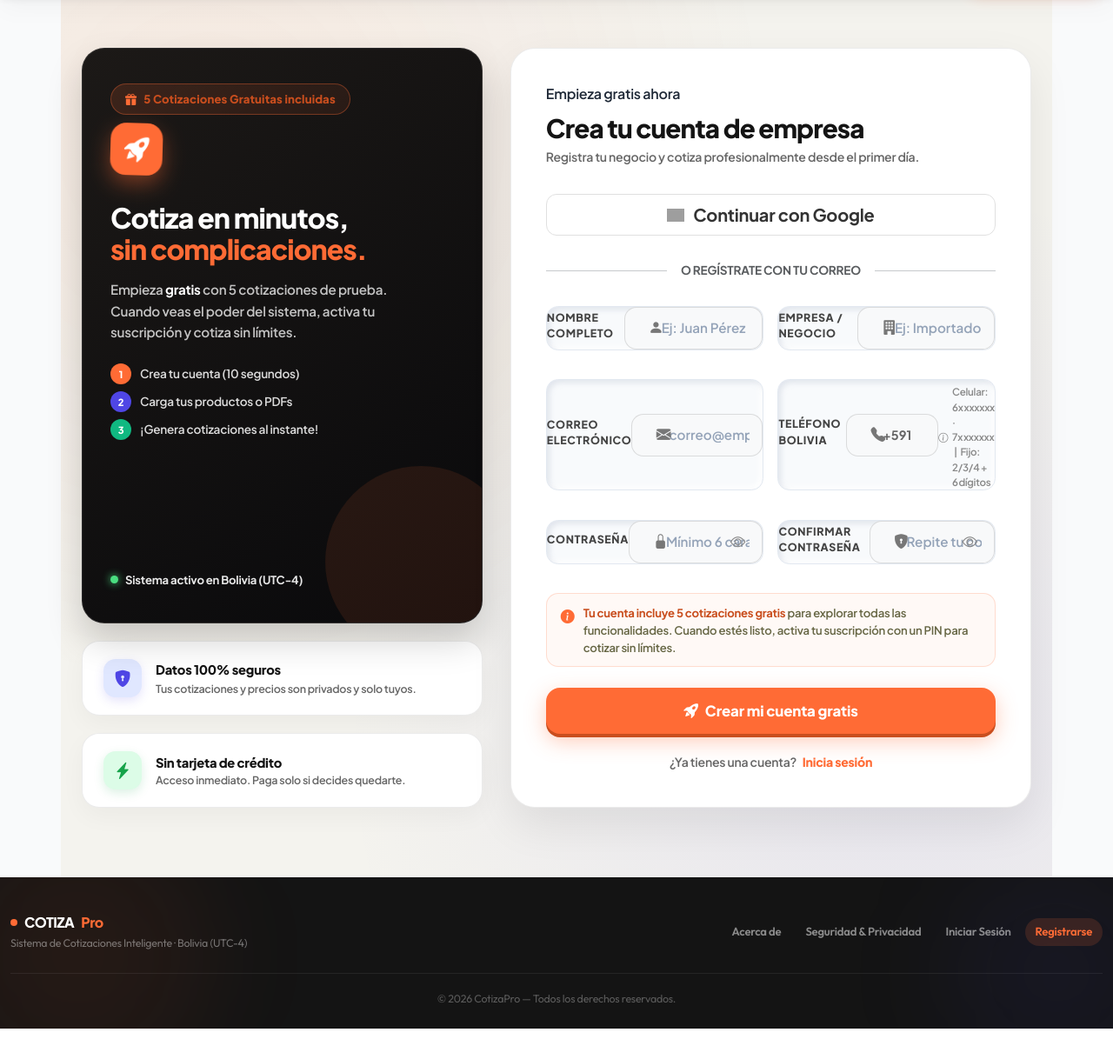
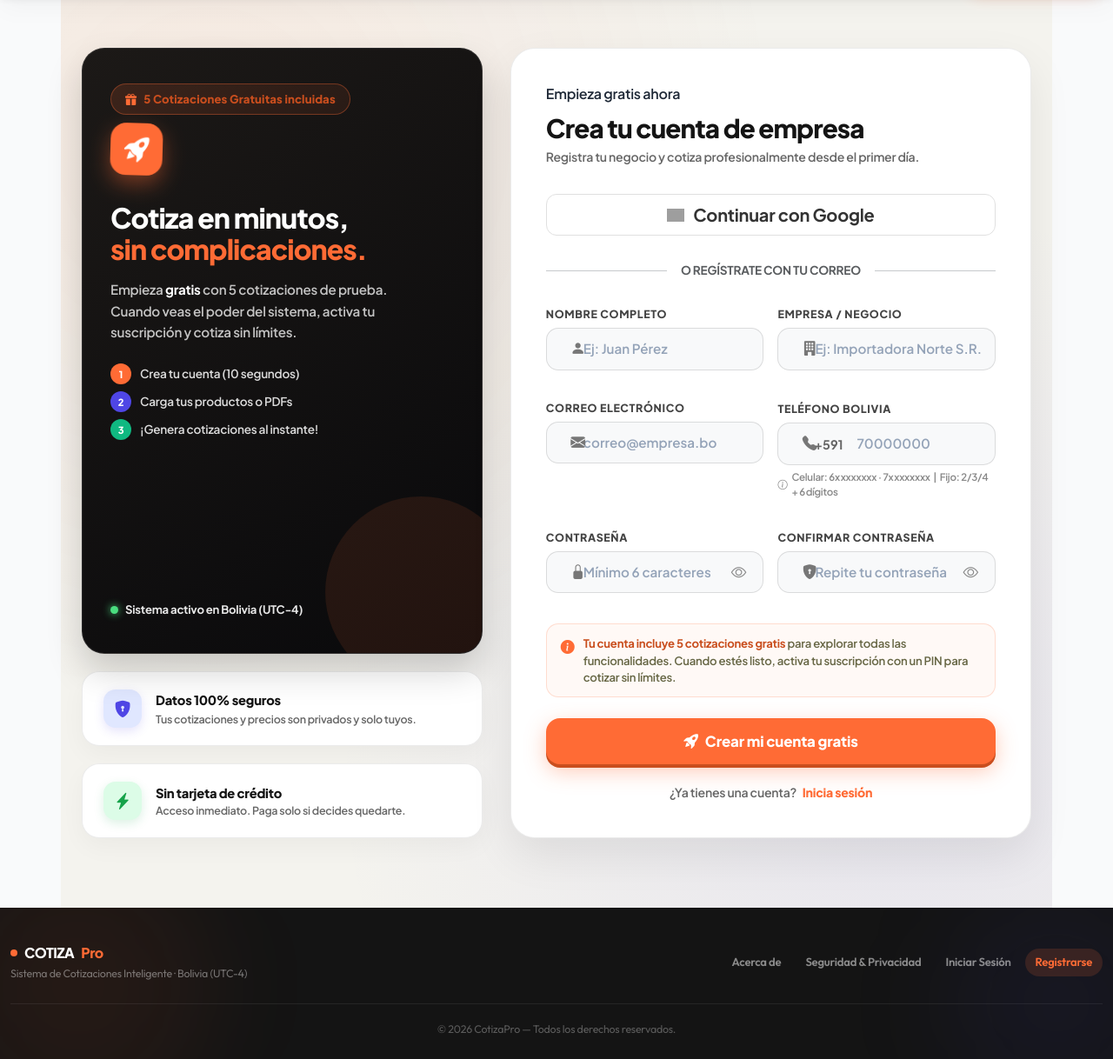
Before and after one commit to YungFozter/Sistema-de-Inventario-y-Cotizacion, a Flask app: page /registro in a window 1280 px wide. Shown: the part 62-1280 px from the top of the page at 87% size. Before the commit the page ends 1245 px from the top, so only its background shows below. Run offline with Flask 3, Linux system fonts and the light colour scheme; grey boxes are pictures that could not be loaded.

Commit message:
fix(ui): corrección del colapso horizontal de campos en registro y login aislando la regla .clay-input-group

```diff
--- a/static/css/clientes.css
+++ b/static/css/clientes.css
@@ -236,7 +236,7 @@
 }
 
 /* Inputs 3D Claymorphic */
-.clay-input-group {
+.bento-clay-box .clay-input-group {
     display: flex;
     align-items: center;
     background: #f8fafc;
@@ -247,7 +247,7 @@
     overflow: hidden;
 }
 
-.clay-input-group:focus-within {
+.bento-clay-box .clay-input-group:focus-within {
     border-color: #FF6B35;
     background: #ffffff;
     box-shadow: inset 2px 2px 4px rgba(255, 107, 53, 0.1), 0 0 0 3px rgba(255, 107, 53, 0.2);
--- a/templates/autenticacion/registro.html
+++ b/templates/autenticacion/registro.html
@@ -126,7 +126,19 @@
     }
 
     /* ── Inputs ────────────────────────────────────── */
-    .clay-input-group { position: relative; margin-bottom: 1.1rem; }
+    .clay-input-group {
+        position: relative;
+        margin-bottom: 1.15rem;
+        display: flex !important;
+        flex-direction: column !important;
+        align-items: stretch !important;
+        width: 100% !important;
+        background: transparent !important;
+        box-shadow: none !important;
+        border: none !important;
+        padding: 0 !important;
+        overflow: visible !important;
+    }
 
     .clay-input-label {
         font-size: 0.78rem;
@@ -134,11 +146,17 @@
         color: #444;
         text-transform: uppercase;
         letter-spacing: 0.05em;
-        display: block;
+        display: block !important;
         margin-bottom: 6px;
+        width: 100% !important;
     }
 
-    .clay-input-wrapper { position: relative; display: flex; align-items: center; }
+    .clay-input-wrapper {
+        position: relative;
+        display: flex !important;
+        align-items: center;
+        width: 100% !important;
+    }
 
     .clay-input-icon {
         position: absolute;
@@ -150,10 +168,10 @@
     }
 
     .clay-input {
-        width: 100%;
+        width: 100% !important;
         padding: 12px 14px 12px 42px;
-        border: 1.5px solid rgba(0, 0, 0, 0.12);
-        border-radius: 14px;
+        border: 1.5px solid rgba(0, 0, 0, 0.12) !important;
+        border-radius: 14px !important;
         font-family: 'Plus Jakarta Sans', sans-serif;
         font-size: 0.95rem;
         font-weight: 600;
@@ -161,6 +179,7 @@
         background: #F8F9FA;
         outline: none;
         transition: all 0.2s ease;
+        box-shadow: none;
     }
 
     .clay-input:focus {
```
Also changed, not shown: templates/autenticacion/login.html (+25 -6 lines).
